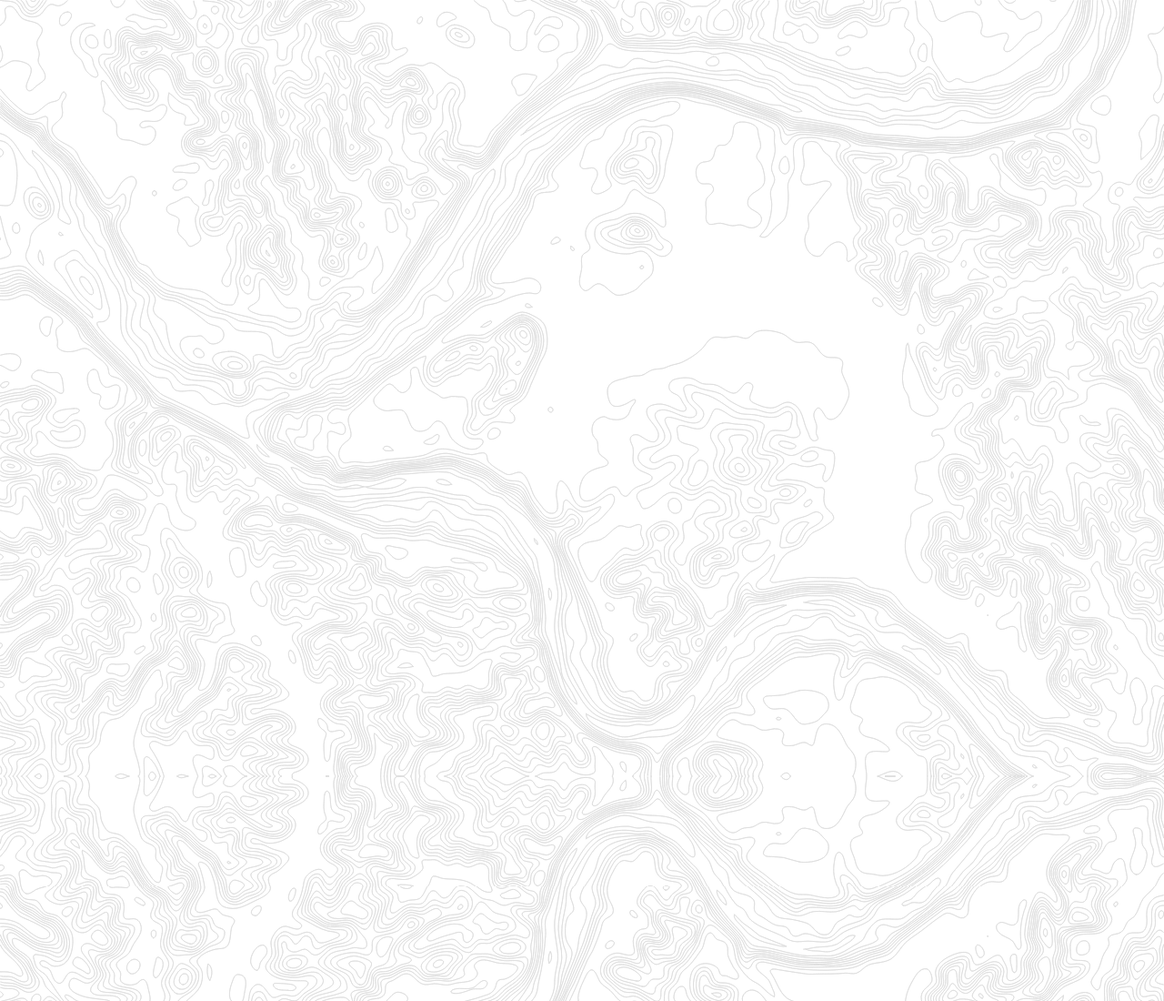
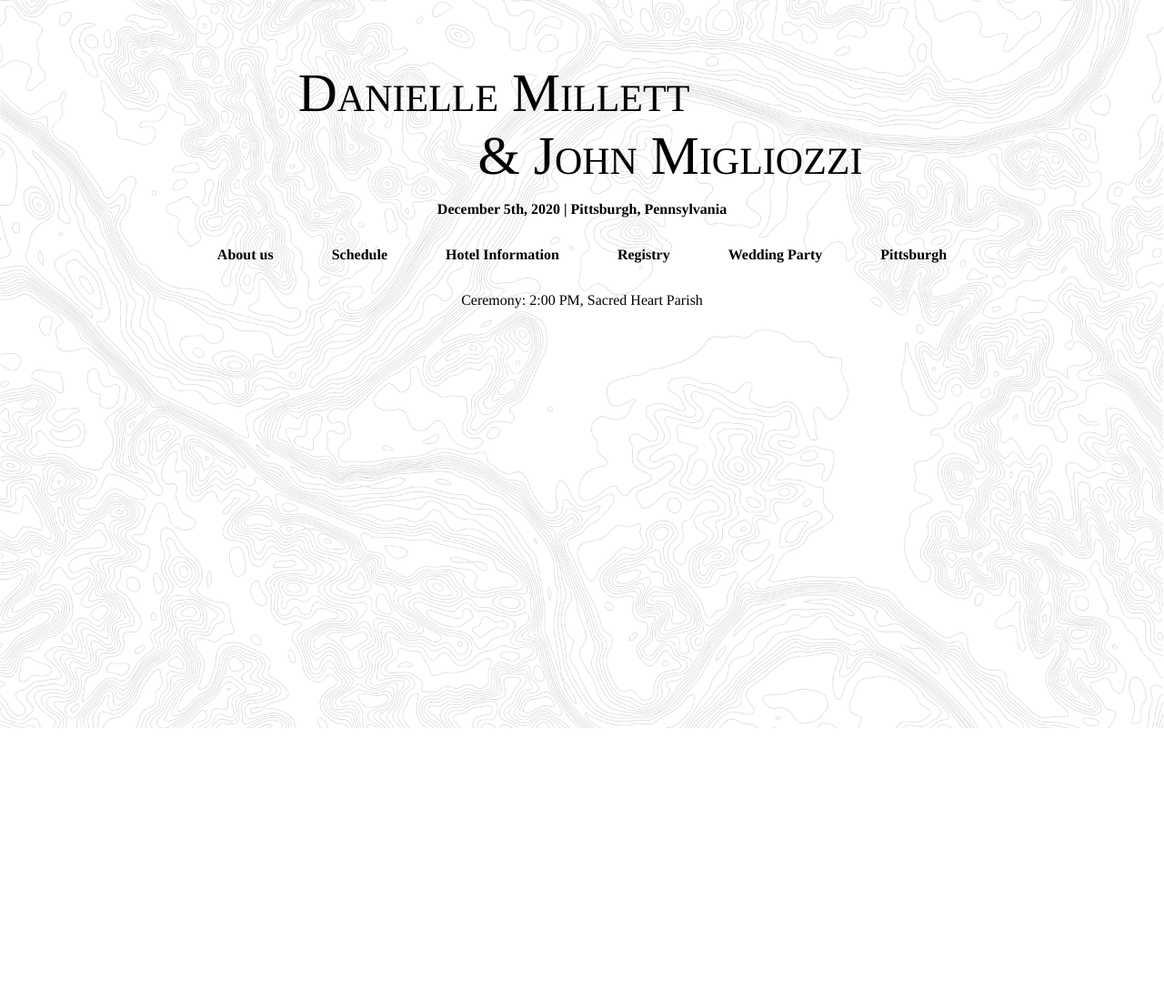
Before and after one commit to johnmigliozzi/johnmigliozzi.github.io, a plain HTML site: page wedding/index.html in a window 1280 px wide. Shown: the top 1100 px of the page at 91% size. After the commit the page ends 800 px from the top, so only its background shows below. Drawn offline with Linux system fonts and the light colour scheme.

Commit message:
Wedding Site 0.2

```diff
--- a/wedding/index.html
+++ b/wedding/index.html
@@ -2,6 +2,7 @@
 <html>
     <head>
         <title>Danielle & John 2020</title>
+        <meta name="viewport" content="width=device-width, initial-scale=1.0" />
         <meta http-equiv="Content-Type" content="text/html; charset=utf-8" />
         <link rel="stylesheet" type="text/css" href="web.css" />
     </head>
@@ -16,25 +17,44 @@
             marginwidth="0"
             >Loading…</iframe
         > -->
-        <br /><br /><br /><br /><br /><br /><br /><br /><br /><br /><br /><br /><br /><br /><br /><br /><br /><br /><br /><br /><br /><br /><br />
-        <br /><br /><br /><br /><br /><br /><br /><br /><br /><br /><br /><br /><br /><br /><br /><br /><br /><br /><br /><br /><br /><br /><br />
-        <br /><br /><br /><br /><br /><br /><br /><br /><br /><br /><br /><br /><br /><br /><br /><br /><br /><br /><br /><br /><br /><br /><br />
-        <br /><br /><br /><br /><br /><br /><br /><br /><br /><br /><br /><br /><br /><br /><br /><br /><br /><br /><br /><br /><br /><br /><br />
-        <br /><br /><br /><br /><br /><br /><br /><br /><br /><br /><br /><br /><br /><br /><br /><br /><br /><br /><br /><br /><br /><br /><br />
-        <br /><br /><br /><br /><br /><br /><br /><br /><br /><br /><br /><br /><br /><br /><br /><br /><br /><br /><br /><br /><br /><br /><br />
-        <br /><br /><br /><br /><br /><br /><br /><br /><br /><br /><br /><br /><br /><br /><br /><br /><br /><br /><br /><br /><br /><br /><br />
-        <br /><br /><br /><br /><br /><br /><br /><br /><br /><br /><br /><br /><br /><br /><br /><br /><br /><br /><br /><br /><br /><br /><br />
-        <br /><br /><br /><br /><br /><br /><br /><br /><br /><br /><br /><br /><br /><br /><br /><br /><br /><br /><br /><br /><br /><br /><br />
-        <br /><br /><br /><br /><br /><br /><br /><br /><br /><br /><br /><br /><br /><br /><br /><br /><br /><br /><br /><br /><br /><br /><br />
-        <br /><br /><br /><br /><br /><br /><br /><br /><br /><br /><br /><br /><br /><br /><br /><br /><br /><br /><br /><br /><br /><br /><br />
-        <br /><br /><br /><br /><br /><br /><br /><br /><br /><br /><br /><br /><br /><br /><br /><br /><br /><br /><br /><br /><br /><br /><br />
-        <br /><br /><br /><br /><br /><br /><br /><br /><br /><br /><br /><br /><br /><br /><br /><br /><br /><br /><br /><br /><br /><br /><br />
-        <br /><br /><br /><br /><br /><br /><br /><br /><br /><br /><br /><br /><br /><br /><br /><br /><br /><br /><br /><br /><br /><br /><br />
-        <br /><br /><br /><br /><br /><br /><br /><br /><br /><br /><br /><br /><br /><br /><br /><br /><br /><br /><br /><br /><br /><br /><br />
-        <br /><br /><br /><br /><br /><br /><br /><br /><br /><br /><br /><br /><br /><br /><br /><br /><br /><br /><br /><br /><br /><br /><br />
-        <br /><br /><br /><br /><br /><br /><br /><br /><br /><br /><br /><br /><br /><br /><br /><br /><br /><br /><br /><br /><br /><br /><br />
-        <br /><br /><br /><br /><br /><br /><br /><br /><br /><br /><br /><br /><br /><br /><br /><br /><br /><br /><br /><br /><br /><br /><br />
-        <br /><br /><br /><br /><br /><br /><br /><br /><br /><br /><br /><br /><br /><br /><br /><br /><br /><br /><br /><br /><br /><br /><br />
-        <br /><br /><br /><br /><br /><br /><br /><br /><br /><br /><br /><br /><br /><br /><br /><br /><br /><br /><br /><br /><br /><br /><br />
+
+        <div id="names">
+            <div id="name-danielle">
+                Danielle Millett
+                &nbsp;&nbsp;&nbsp;&nbsp;&nbsp;&nbsp;&nbsp;&nbsp;&nbsp;&nbsp;&nbsp;&nbsp;
+            </div>
+            <span id="name-and">
+                &nbsp;&nbsp;&nbsp;&nbsp;&nbsp;&nbsp;&nbsp;&nbsp;&nbsp;&nbsp;&nbsp;&nbsp;
+                &
+            </span>
+            <span id="name-john">
+                John Migliozzi
+            </span>
+        </div>
+        <div id="tagline">
+            December 5th, 2020 | Pittsburgh, Pennsylvania
+        </div>
+        <div id="nav-bar">
+            <div>About us</div>
+            <div>Schedule</div>
+            <div>Hotel Information</div>
+            <div>Registry</div>
+            <div>Wedding Party</div>
+            <div>Pittsburgh</div>
+        </div>
+
+        <!-- <div class="content">
+            Rooms have been reserved under our name: <br />
+            Millett & Migliozzi Wedding<br />
+            Pittsburgh Marriot City Center <br />
+            112 Washington Place <br />
+            Pittsburgh, PA 15219 <br />
+            412.471.4000 <br />
+            www.marriot.com
+        </div> -->
+
+        <div class="content">
+            Ceremony:  2:00 PM, Sacred Heart Parish
+        </div>
     </body>
 </html>
--- a/wedding/web.css
+++ b/wedding/web.css
@@ -1,7 +1,161 @@
 body {
-    /* background-color: #fff1e8; */
-    background-image: url("contour-double-flip.svg");
-    background-repeat: repeat-y;
+    font-family: "Times";
+    overflow: hidden;
+}
+body::after {
+    content: "";
+    background: url("img/background-e2-wrap.png");
 
+    /* background-image: url("img/contour-double-flip.svg"); */
+    /* background-image: url("img/background-wrap.png"); */
+    /* background-image: url("img/background-e2-wrap.png"); */
+
+    /* background-size: cover; */
     background-size: 100%;
+
+    opacity: 0.2;
+    top: 0;
+    left: 0;
+    bottom: 0;
+    right: 0;
+    position: absolute;
+    z-index: -1;
 }
+
+#names {
+    text-align: center;
+
+    /* font-size: calc([minimum size] + ([maximum size] - [minimum size]) * ((100vw - [minimum viewport width]) / ([maximum viewport width] - [minimum viewport width]))); */
+    font-size: calc(28px + (70 - 28) * ((100vw - 300px) / (1600 - 300)));
+    font-variant-caps: small-caps;
+    padding-top: 1em;
+    padding-bottom: 0.25em;
+}
+
+#name-danielle {
+    animation-name: danielle-animation;
+    animation-duration: 2s;
+    /* animation-fill-mode: forwards; */
+    position: relative;
+}
+
+#name-john {
+    animation-name: john-animation;
+    animation-duration: 2s;
+    /* animation-fill-mode: forwards; */
+    position: relative;
+}
+
+#name-and {
+    animation-name: fade-in;
+    animation-duration: 2s;
+    animation-delay: 1.75s;
+    animation-fill-mode: forwards;
+    opacity: 0;
+    /* font-family: "Mrs Saint Delafield";
+    font-size: 1.5em; */
+}
+
+#tagline {
+    animation-name: fade-up;
+    animation-duration: 1s;
+    animation-delay: 2s;
+    animation-fill-mode: forwards;
+    opacity: 0;
+    position: relative;
+    padding-bottom: 1em;
+    text-align: center;
+    font-weight: bold;
+}
+
+@keyframes danielle-animation {
+    from {
+        /* color: red; */
+        left: -1000px;
+    }
+    to {
+        left: 0px;
+    }
+}
+
+@keyframes john-animation {
+    from {
+        left: 1000px;
+    }
+    to {
+        left: 0px;
+    }
+}
+
+@keyframes fade-in {
+    from {
+        opacity: 0;
+    }
+    to {
+        opacity: 1;
+    }
+}
+
+@keyframes fade-up {
+    from {
+        opacity: 0;
+        bottom: -50px;
+    }
+    to {
+        opacity: 1;
+        bottom: 0;
+    }
+}
+
+#nav-bar {
+    display: flex;
+    flex-wrap: wrap;
+    justify-content: center;
+    align-items: center;
+    padding-top: 1em;
+    padding-bottom: 1em;
+    /* width: 100%; */
+    margin: 0;
+    /* border-style: solid; */
+}
+@media (max-width: 900px) {
+    #nav-bar {
+        flex-direction: column;
+    }
+    #nav-bar > div {
+        border-style: solid;
+        width: 60%;
+        padding-top: 0.2em;
+        padding-bottom: 0.2em;
+        border-width: 1px;
+        border-color: gray;
+    }
+}
+@media (min-width: 900px) {
+    #nav-bar {
+        flex-direction: row;
+    }
+    #nav-bar > div {
+        margin-left: 1em;
+        margin-right: 1em;
+
+        padding-left: 1em;
+        padding-right: 1em;
+    }
+}
+
+#nav-bar > div {
+    /* background-color: #f1f1f1; */
+    /* width: 100px; */
+
+    text-align: center;
+    font-weight: bold;
+}
+#nav-bar > div:hover {
+    text-decoration: underline;
+}
+.content {
+    text-align: center;
+    padding: 1em;
+    /* border-style: solid; */
+}
```
Also changed, not shown: wedding/img/background-e2-wrap.png (added), wedding/img/background-wrap.png (added), wedding/img/contour-double-flip.svg (renamed from wedding/contour-double-flip.svg), wedding/img/contour-only.svg (renamed from wedding/contour-only.svg).
